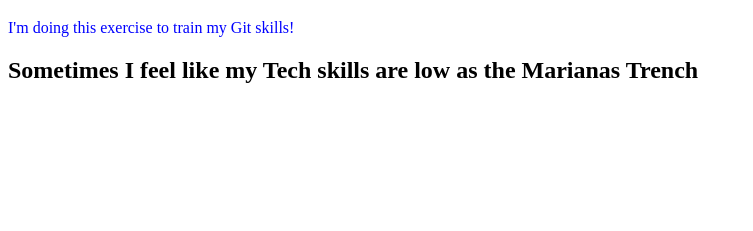
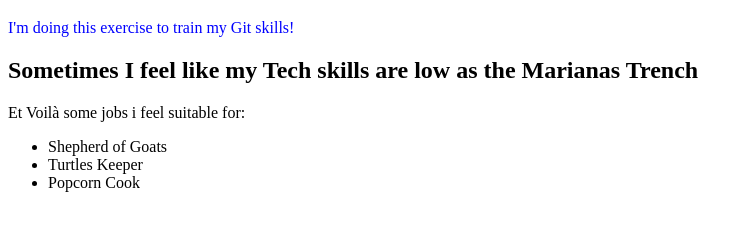
Before and after one commit to alexcapoluongo/htmlcss-hello, a plain HTML site: page index.html in a window 1280 px wide. Shown: the part 61-292 px from the top of the page, without its empty margins (0-753 px from the left). Drawn offline with Linux system fonts and the light colour scheme.

Commit message:
list edit

```diff
--- a/index.html
+++ b/index.html
@@ -11,5 +11,11 @@
     <h1>Hello World!</h1>
     <p>I'm doing this exercise to train my Git skills!</p>
     <h2>Sometimes I feel like my Tech skills are low as the Marianas Trench</h2>
+    Et Voilà some jobs i feel suitable for:
+    <ul>
+        <li>Shepherd of Goats</li>
+        <li>Turtles Keeper</li>
+        <li>Popcorn Cook</li>
+    </ul>
 </body>
 </html>
```
